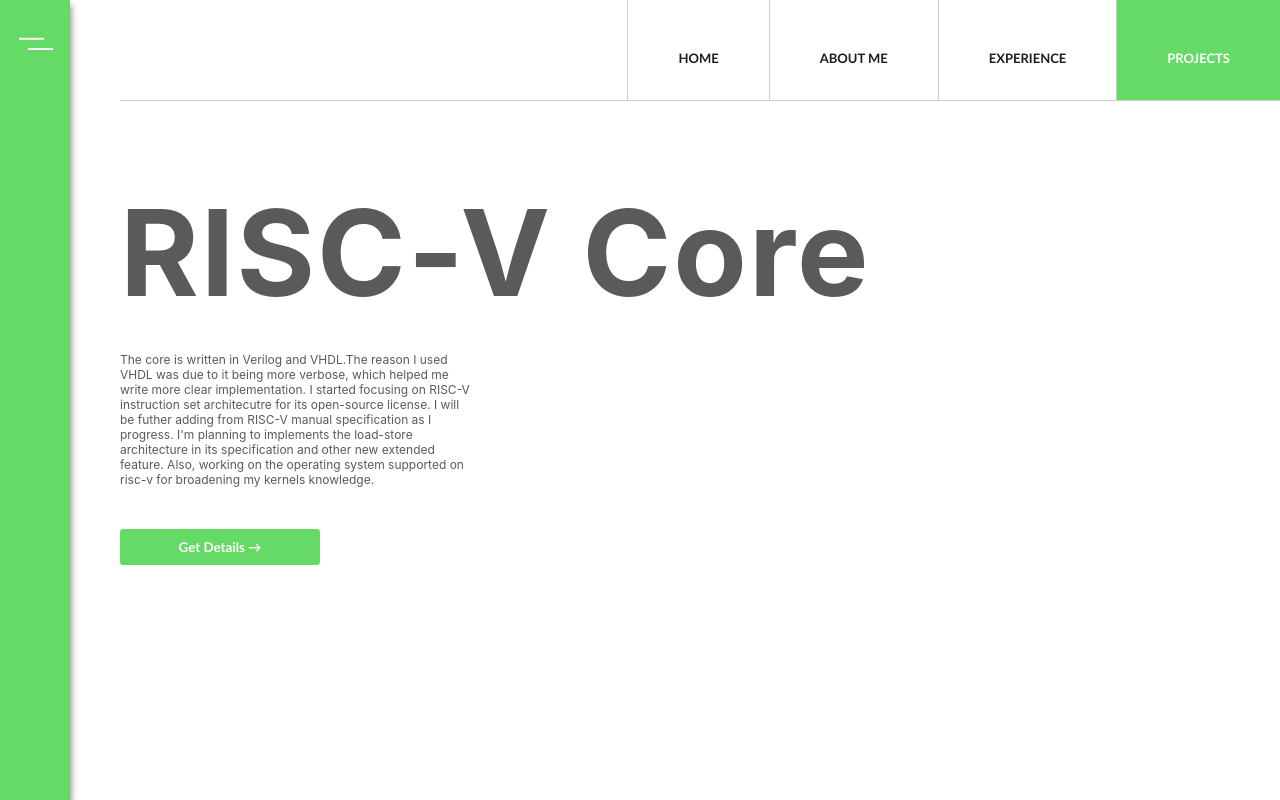
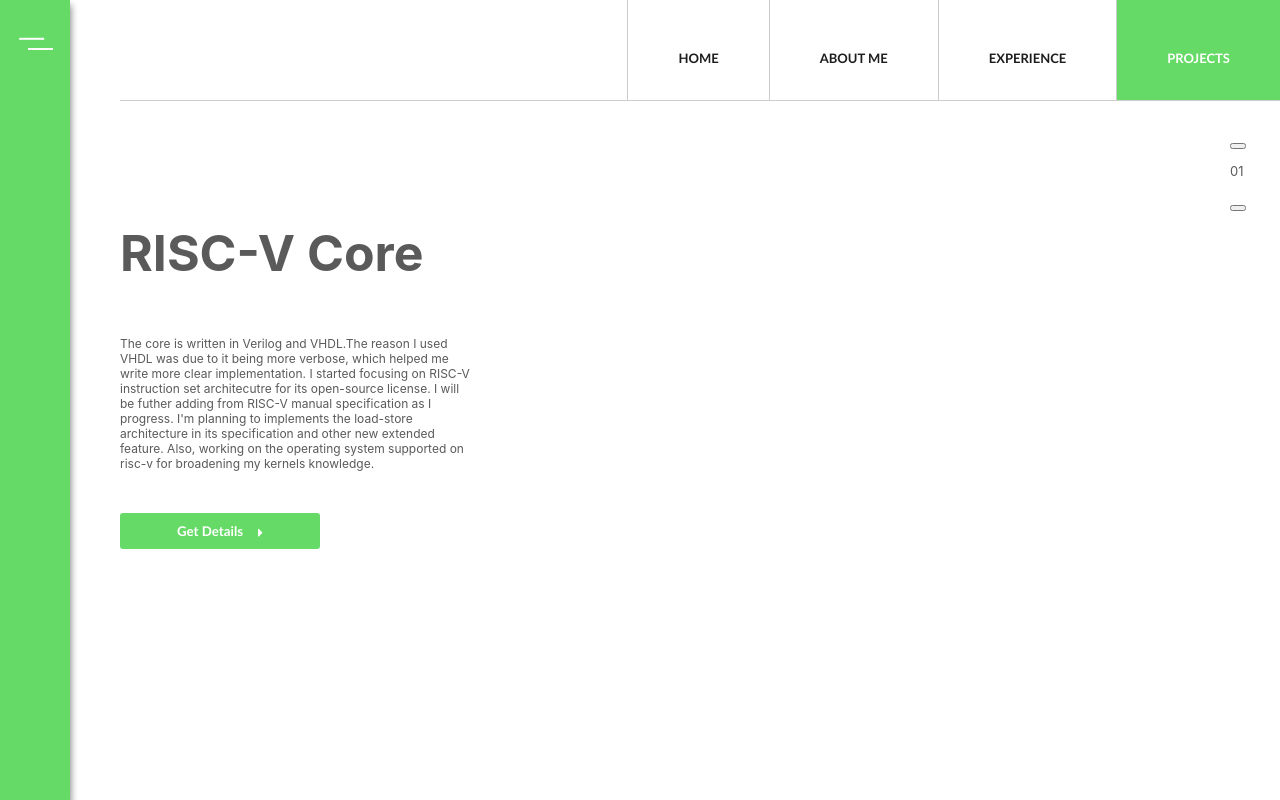
Before and after one commit to AI-Pree/Portfolio, a React (Create React App) app: page /#/projects in a window 1280 px wide. Built offline with nearby package versions, Linux system fonts and the light colour scheme.

Commit message:
added the slider and import icons for buttons

```diff
--- a/package.json
+++ b/package.json
@@ -4,6 +4,9 @@
   "private": true,
   "homepage": "https://ai-pree.github.io/Portfolio/",
   "dependencies": {
+    "@fortawesome/fontawesome-svg-core": "^1.2.36",
+    "@fortawesome/free-solid-svg-icons": "^5.15.4",
+    "@fortawesome/react-fontawesome": "^0.1.15",
     "@testing-library/jest-dom": "^5.14.1",
     "@testing-library/react": "^11.2.7",
     "@testing-library/user-event": "^12.8.3",
--- a/public/index.html
+++ b/public/index.html
@@ -17,12 +17,6 @@
     <link rel="manifest" href="%PUBLIC_URL%/manifest.json" />
     <title>Portfolio</title>
 
-    <!-- Adding custom css files-->
-    <!-- <link
-        rel="stylesheet"
-        href="https://cdnjs.cloudflare.com/ajax/libs/animate.css/3.7.2/animate.min.css"
-    /> -->
-
     <link
         rel="stylesheet"
         href="https://cdn.jsdelivr.net/gh/devicons/devicon@v2.13.0/devicon.min.css"
--- a/src/App.css
+++ b/src/App.css
@@ -96,6 +96,9 @@ li.list-navbar a:hover {
     font-family: "Gill Sans", "Gill Sans MT", Calibri, "Trebuchet MS", sans-serif;
     border-radius: 3px;
     font-weight: 600;
+    display: flex;
+    justify-content: center;
+    align-items: flex-end;
 }
 
 .normal-button:hover {
--- a/src/components/buttons/normalButton.tsx
+++ b/src/components/buttons/normalButton.tsx
@@ -1,6 +1,7 @@
 import React, {ReactElement} from "react";
 
 type NormalButtonProps = {
+    children: any;
     content: string;
     colorClass: string;
 };
@@ -10,6 +11,9 @@ export default function NormalButton({...args}: NormalButtonProps): ReactElement
         <>
             <button type="button" className={`normal-button ${args.colorClass}`}>
                 {args.content}
+                {React.Children.map(args.children, (child, index) => {
+                    return React.cloneElement(child);
+                })}
             </button>
         </>
     );
--- a/src/components/buttons/sliderButton.tsx
+++ b/src/components/buttons/sliderButton.tsx
@@ -1,5 +1,10 @@
-import React, {ReactElement} from "react";
+import React, {ReactElement, useState} from "react";
 
-export default function SliderButton(): ReactElement {
-    return <></>;
+type SliderProps = {
+    buttonType: string;
+    onClick: () => void;
+};
+
+export default function SliderButton({buttonType, onClick}: SliderProps): ReactElement {
+    return <button name={buttonType} onClick={onClick} />;
 }
--- a/src/components/containers/carouselcontainer.tsx
+++ b/src/components/containers/carouselcontainer.tsx
@@ -1,4 +1,7 @@
-import React, {ReactElement, useState} from "react";
+import React, {ReactElement, ReactNodeArray, useContext, useState} from "react";
+import {FontAwesomeIcon} from "@fortawesome/react-fontawesome";
+import {faCaretRight} from "@fortawesome/free-solid-svg-icons";
+
 import NormalButton from "../buttons/normalButton";
 import SliderButton from "../buttons/sliderButton";
 
@@ -16,32 +19,65 @@ export interface ICarouselItem {
     details: string;
 }
 
-// type CarouselData = {
-//     item: ICarouselItem;
-// };
+type CarouselNavProps = {
+    update: (index: number) => void;
+};
+
+const SliderIndex = React.createContext(0);
 
 export const CarouselItem = ({children, height, item}: any) => {
     return (
         <div className="carousel-item" style={{height: height}}>
-            <h1>{item.title}</h1>
+            <h2>{item.title}</h2>
 
             <p>{item.details}</p>
-            <NormalButton content="Get Details &rarr;" colorClass="green-bg" />
+            <NormalButton content="Get Details" colorClass="green-bg">
+                <FontAwesomeIcon
+                    icon={faCaretRight}
+                    style={{margin: "0px 0px 0px 15px"}}
+                />
+            </NormalButton>
         </div>
     );
 };
 
-export const CarouselNav = () => {
+const CarouselNav = ({update}: CarouselNavProps) => {
+    const index = useContext(SliderIndex);
+    const value = index + 1 < 10 ? "0" + (index + 1).toString() : (index + 1).toString();
+
     return (
         <div className="carousel-nav">
-            <SliderButton />
+            <SliderButton
+                buttonType="prev"
+                onClick={() => {
+                    update(index - 1);
+                }}
+            />
+            <p>{value}</p>
+            <SliderButton
+                buttonType="next"
+                onClick={() => {
+                    update(index + 1);
+                }}
+            />
         </div>
     );
 };
 
 export function CarouselContainer({children}: any): ReactElement {
     const [activeIndex, setActiveIndex] = useState(0);
+    const updateIndex = (newIndex: any) => {
+        if (newIndex < 0) {
+            newIndex = 0;
+        } else if (newIndex >= React.Children.count(children)) {
+            newIndex = React.Children.count(children) - 1;
+        }
+
+        setActiveIndex(newIndex);
+    };
+
     return (
+        <SliderIndex.Provider value={activeIndex}>
             <div className="carousel">
                 <div
                     className="inner"
@@ -51,8 +87,9 @@ export function CarouselContainer({children}: any): ReactElement {
                         return React.cloneElement(child, {height: "100%"});
                     })}
                 </div>
-            <CarouselNav />
+                <CarouselNav update={updateIndex} />
             </div>
+        </SliderIndex.Provider>
     );
 }
 
--- a/src/data/projects.js
+++ b/src/data/projects.js
@@ -25,7 +25,7 @@ export const projects = [
         link: "",
         api: "",
         details:
-            "Suspendisse llus. Morbi ullamcorper lectus massa. Ut dictum, sapien at luctus feugiat, tortor nunc maximus quam, sit amet condimentum tellus sapien sit amet nulla. Donec elementum tellus egestas enim vestibulum efficitur. Vestibulum vel diam at erat bibendum elementum nec ac ligula. Vestibulum ut mauris tortor. Etiam non ligula in urna luctus tincidunt. Fusce fringilla mattis nulla, eu pharetra sapien interdum in. Aliquam sed faucibus lacus. Quisque ac hendrerit justo, sed molestie nibh. Lorem ipsum dolor sit amet, consectetur adipiscing elit. Duis faucibus elit ac lorem posuere placerat. Lorem ipsum dolor sit amet, consectetur adipiscing elit. Nunc ultricies lorem et facilisis placerat. Donec nunc massa, dignissim eget erat non, convallis mollis dolor. Nam a velit nunc. Aliquam dictum neque sapien, ut accumsan leo finibus eget. Aliquam suscipit, odio ut auctor elementum, arcu neque volutpat eros, ut ultrices lorem orci eu nulla. Mauris risus est, volutpat vel pellentesque vitae, luctus nec magna. In vitae elit id turpis vulputate malesuada. Sed vestibulum felit scelerisque pretium.",
+            "Suspendisse llus. Fusce fringilla mattis nulla, eu pharetra sapien interdum in. Aliquam sed faucibus lacus. Quisque ac hendrerit justo, sed molestie nibh. Lorem ipsum dolor sit amet, consectetur adipiscing elit. Duis faucibus elit ac lorem posuere placerat. Lorem ipsum dolor sit amet, consectetur adipiscing elit. Nunc ultricies lorem et facilisis placerat. Donec nunc massa, dignissim eget erat non, convallis mollis dolor. Nam a velit nunc. Aliquam dictum neque sapien, ut accumsan leo finibus eget. Aliquam suscipit, odio ut auctor elementum, arcu neque volutpat eros, ut ultrices lorem orci eu nulla. Mauris risus est, volutpat vel pellentesque vitae, luctus nec magna. In vitae elit id turpis vulputate malesuada. Sed vestibulum felit scelerisque pretium.",
     },
     {
         id: 3,
--- a/src/views/home.tsx
+++ b/src/views/home.tsx
@@ -1,5 +1,9 @@
 import React, {ReactElement} from "react";
 import {NavLink} from "react-router-dom";
+
+import {FontAwesomeIcon} from "@fortawesome/react-fontawesome";
+import {faCaretRight} from "@fortawesome/free-solid-svg-icons";
+
 import NormalButton from "../components/buttons/normalButton";
 
 export default function Home(): ReactElement {
@@ -27,7 +31,12 @@ export default function Home(): ReactElement {
                     </div>
                 </div>
                 <NavLink to="/about">
-                    <NormalButton content="Explore more &rarr;" colorClass="grey-bg" />
+                    <NormalButton content="Explore more" colorClass="grey-bg">
+                        <FontAwesomeIcon
+                            icon={faCaretRight}
+                            style={{margin: "0px 0px 0px 15px"}}
+                        />
+                    </NormalButton>
                 </NavLink>
             </div>
         </div>
```
Also changed, not shown: 11 other files (tests, documents, lock files or other folders). Lines whose indentation alone changed are shown as unchanged.
